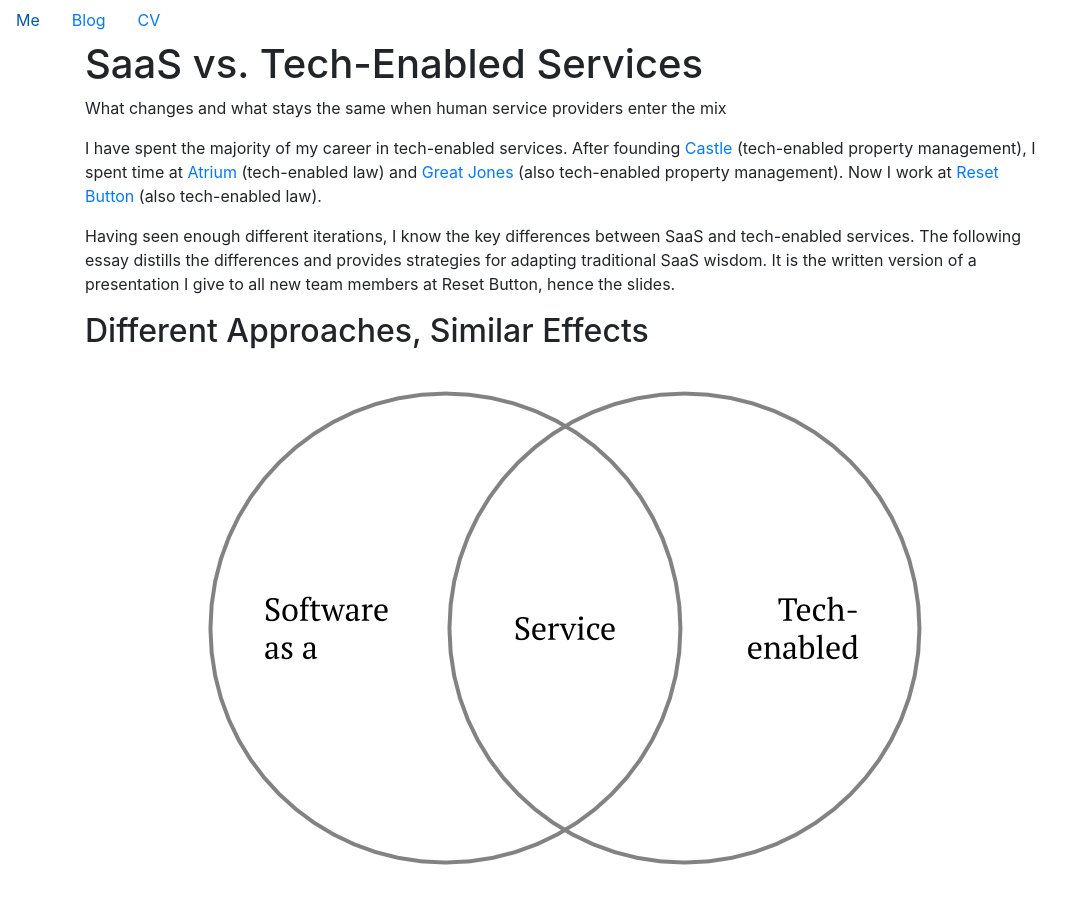
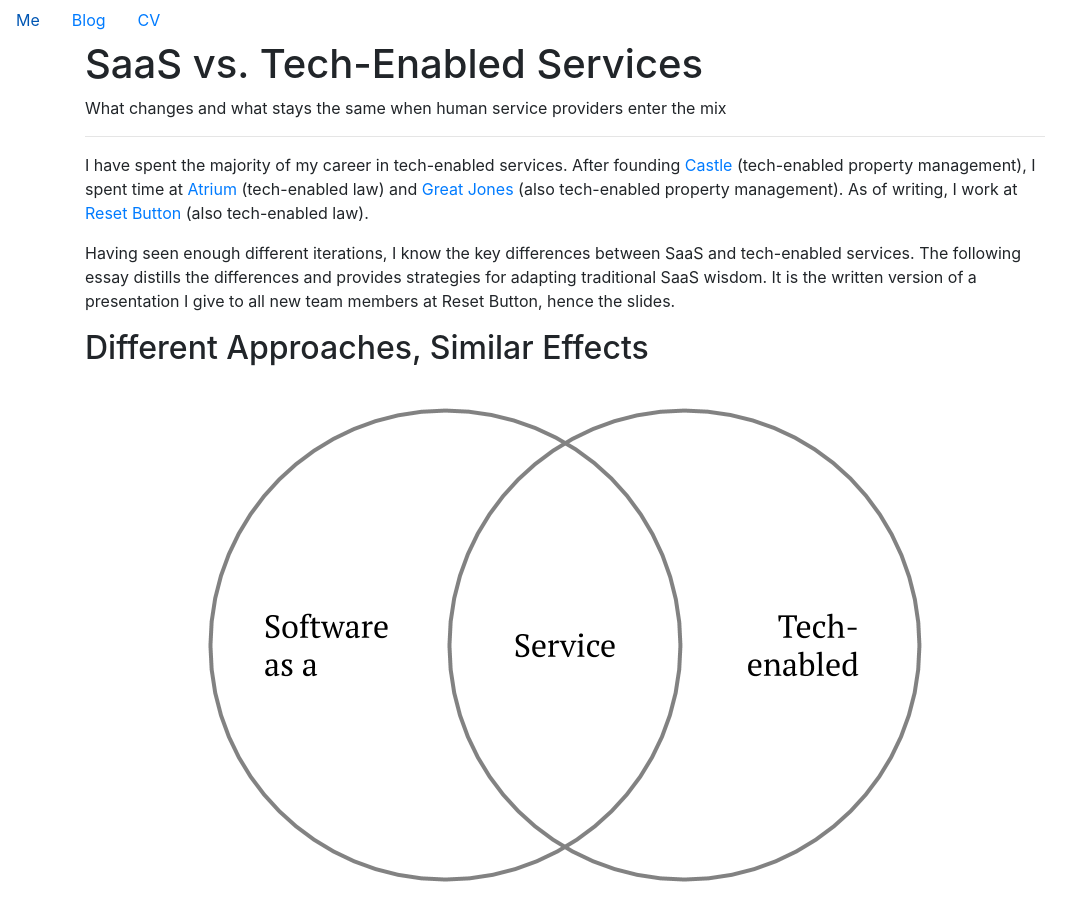
Before and after one commit to tdingman/tdingman.github.io, a Jekyll site: the page built from _posts/2020-03-14-saas-vs-tech--enabled-services.md, in a window 1280 px wide and 900 px high. Shown: the whole window, without its empty margins (0-1081 px from the left). Built offline with Jekyll 4.4.1, drawn with Linux system fonts in a browser that asks for light colours; nearby versions of some CDN libraries.

Commit message:
Update 2020-03-14-saas-vs-tech--enabled-services.md

```diff
--- a/_posts/2020-03-14-saas-vs-tech--enabled-services.md
+++ b/_posts/2020-03-14-saas-vs-tech--enabled-services.md
@@ -7,8 +7,9 @@ date: 2020-03-14
 What changes and what stays the same when human service providers enter the mix
 
 <!--more-->
+<hr>
 
-I have spent the majority of my career in tech-enabled services. After founding [Castle](https://www.crunchbase.com/organization/castle) (tech-enabled property management), I spent time at [Atrium](https://www.crunchbase.com/organization/atrium-lts) (tech-enabled law) and [Great Jones](https://www.crunchbase.com/organization/great-jones#section-overview) (also tech-enabled property management). Now I work at [Reset Button](http://resetbutton.com) (also tech-enabled law).
+I have spent the majority of my career in tech-enabled services. After founding [Castle](https://www.crunchbase.com/organization/castle) (tech-enabled property management), I spent time at [Atrium](https://www.crunchbase.com/organization/atrium-lts) (tech-enabled law) and [Great Jones](https://www.crunchbase.com/organization/great-jones#section-overview) (also tech-enabled property management). As of writing, I work at [Reset Button](http://resetbutton.com) (also tech-enabled law).
 
 Having seen enough different iterations, I know the key differences between SaaS and tech-enabled services. The following essay distills the differences and provides strategies for adapting traditional SaaS wisdom. It is the written version of a presentation I give to all new team members at Reset Button, hence the slides.
 
```
